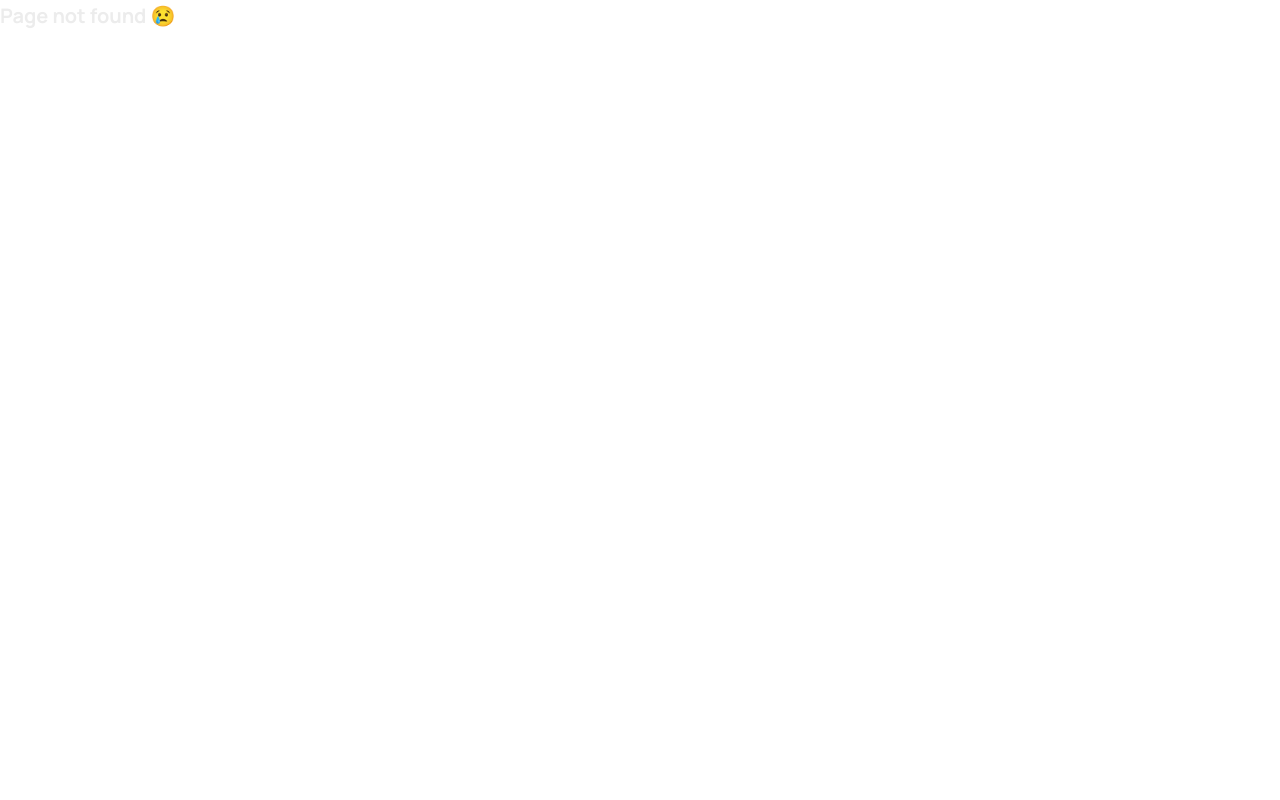
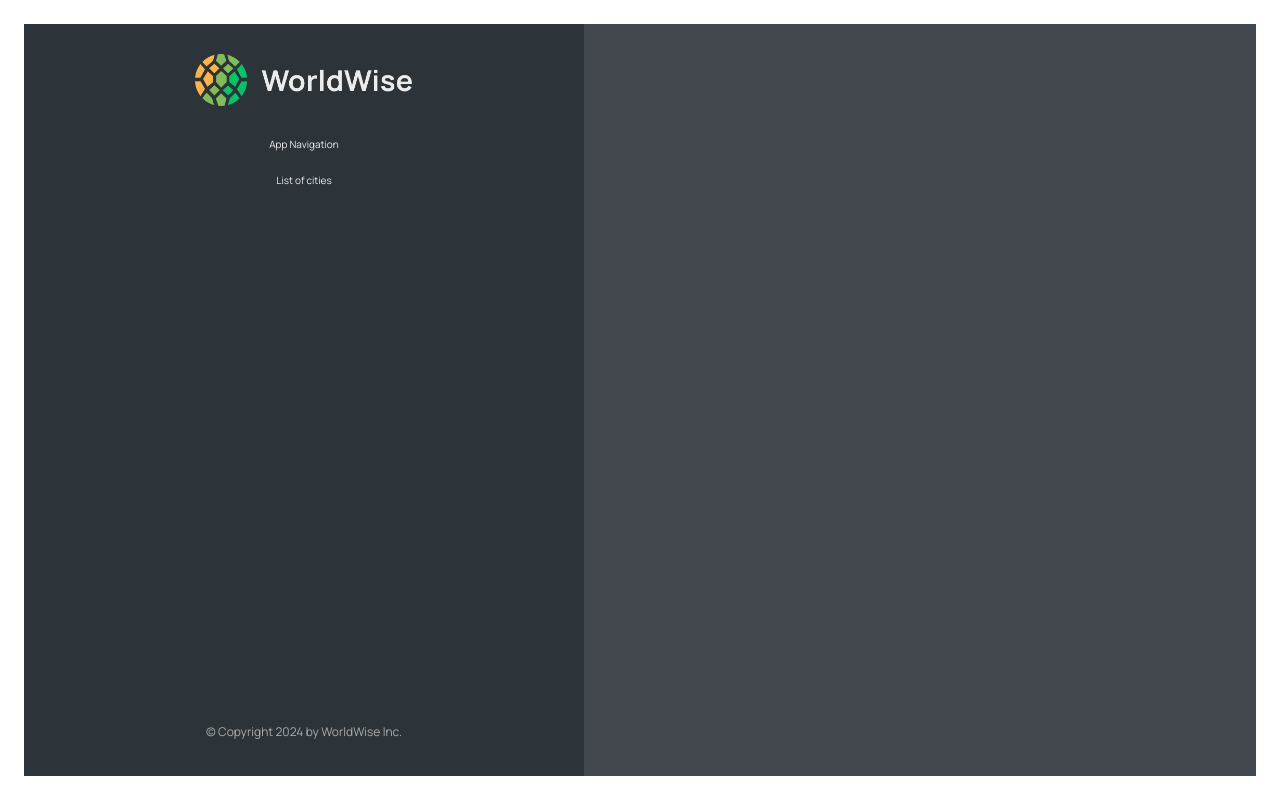
Before and after one commit to Aditya-Ghosh-27/WorldWide, a React (Vite) app: page /app/cities in a window 1280 px wide. Before the commit this address had no page. Built offline with nearby package versions, Linux system fonts and the light colour scheme.

Commit message:
implemented nested routes and added index routes

```diff
--- a/src/App.jsx
+++ b/src/App.jsx
@@ -7,15 +7,22 @@ import Homepage from "./pages/Homepage";
 import PageNotFound from "./pages/PageNotFound";
 import AppLayout from "./pages/AppLayout";
 
+// Index Route - A child route with no path that renders in the parent's outlet at the parent's URL.
+
 function App() {
   return (
     <BrowserRouter>
         <Routes>
-            <Route path="/" element={<Homepage />} />
+            <Route index element={<Homepage />} />
             <Route path="product" element={<Product />} />
             <Route path="pricing" element={<Pricing />} />
             <Route path="login" element={<Login />} />
-            <Route path="app" element={<AppLayout />} />
+            <Route path="app" element={<AppLayout />} >
+              <Route index element={<p>List of cities</p>} />
+              <Route path="cities" element={<p>List of cities</p>} />
+              <Route path="countries" element={<p>Countries</p>} />
+              <Route path="form" element={<p>Form</p>} />
+            </Route>
             <Route path="*" element={<PageNotFound />} />
         </Routes>
     </BrowserRouter>
--- a/src/components/Sidebar.jsx
+++ b/src/components/Sidebar.jsx
@@ -1,13 +1,14 @@
 import styles from './Sidebar.module.css'
 import Logo from './Logo';
 import AppNav from './AppNav';
+import { Outlet } from 'react-router-dom';
 function Sidebar() {
   return (
     <div className={styles.sidebar}>
       <Logo />
       <AppNav />
-
-      <p>List of cities</p>
+      {/* The Outlet element in React Router DOM is used to render child routes within a parent route. */}
+      <Outlet />
 
       <footer className={styles.footer}>
         <p className={styles.copyright}>&copy; Copyright {new Date().getFullYear()} by WorldWise Inc.</p>
```
